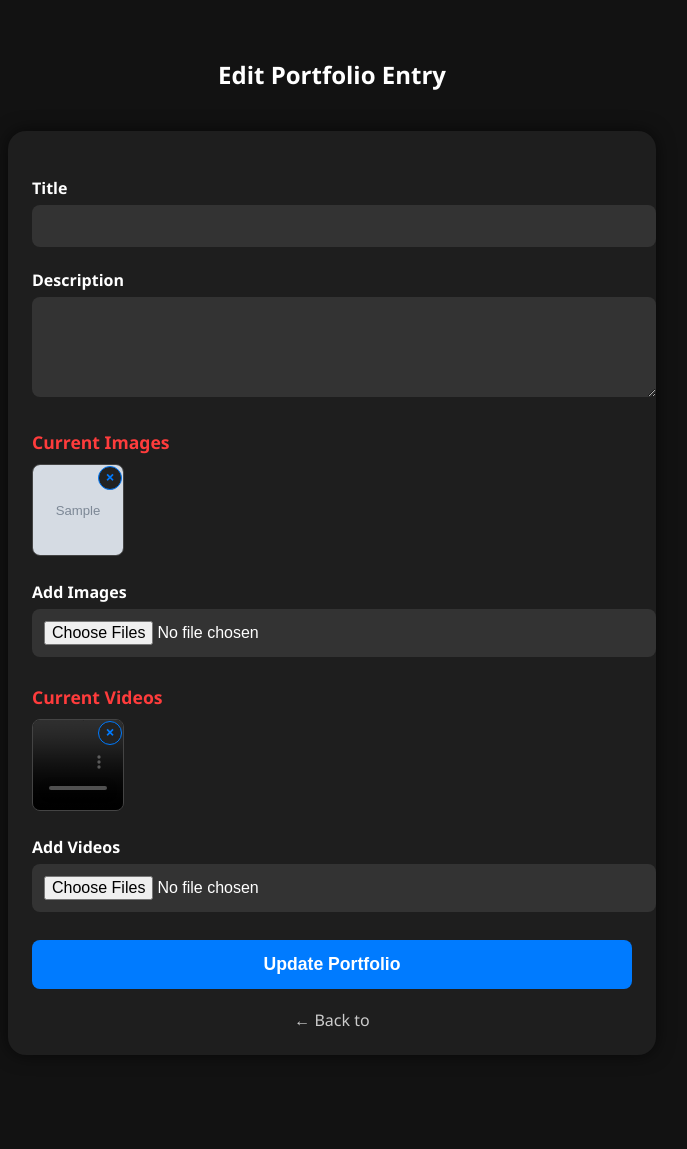
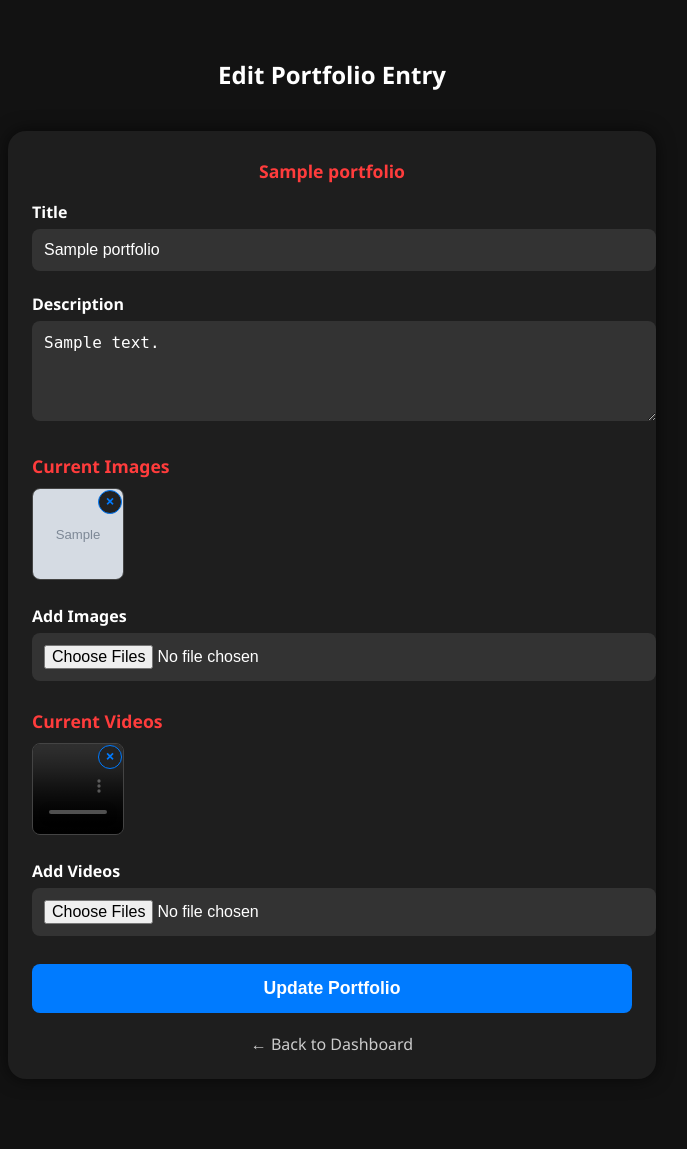
Before and after one commit to Coderbeb/advertix, a Flask app: page /edit-portfolio/1 in a window 1280 px wide. Shown: the whole page, without its empty margins (308-995 px from the left). Before the commit the page ends 1027 px from the top, so only its background shows below. Run offline with Flask 3, Linux system fonts and the light colour scheme; the visitor is signed in with stand-in values (Sample User, id 1); tables that the repository leaves empty hold one stand-in row (values such as "Sample post"); grey boxes marked "Sample" are stand-in pictures; grey boxes are pictures that could not be loaded.

Commit message:
Updated all project files

```diff
--- a/app.py
+++ b/app.py
@@ -211,6 +211,7 @@ def delete_portfolio(id):
 @login_required
 def edit_blog(id):
     conn = sqlite3.connect(DATABASE)
+    conn.row_factory = sqlite3.Row
     c = conn.cursor()
 
     if request.method == 'POST':
@@ -233,6 +234,7 @@ def edit_blog(id):
 @login_required
 def edit_portfolio(id):
     conn = sqlite3.connect(DATABASE)
+    conn.row_factory = sqlite3.Row
     c = conn.cursor()
 
     if request.method == 'POST':
@@ -265,8 +267,8 @@ def edit_portfolio(id):
         return redirect('/dashboard')
 
     portfolio = c.execute("SELECT * FROM portfolio WHERE id = ?", (id,)).fetchone()
-    images = [row[0] for row in c.execute("SELECT filename FROM portfolio_images WHERE portfolio_id=?", (id,))]
-    videos = [row[0] for row in c.execute("SELECT filename FROM portfolio_videos WHERE portfolio_id=?", (id,))]
+    images = [row['filename'] for row in c.execute("SELECT filename FROM portfolio_images WHERE portfolio_id=?", (id,))]
+    videos = [row['filename'] for row in c.execute("SELECT filename FROM portfolio_videos WHERE portfolio_id=?", (id,))]
     conn.close()
     if not portfolio:
         return "Portfolio not found", 404
--- a/templates/edit_portfolio.html
+++ b/templates/edit_portfolio.html
@@ -191,4 +191,7 @@
 
       <button type="submit">Update Portfolio</button>
     </form>
-    <a class="back" href="/dashboard">← Back to
+    <a class="back" href="/dashboard">← Back to Dashboard</a>
+  </div>
+</body>
+</html>
```
